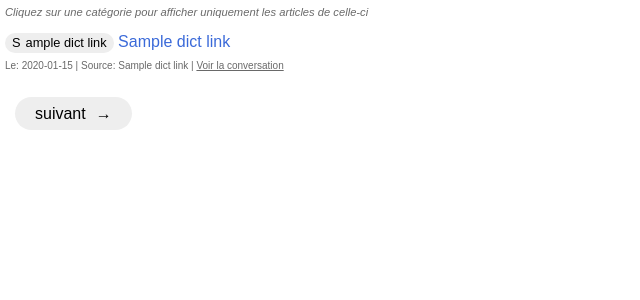
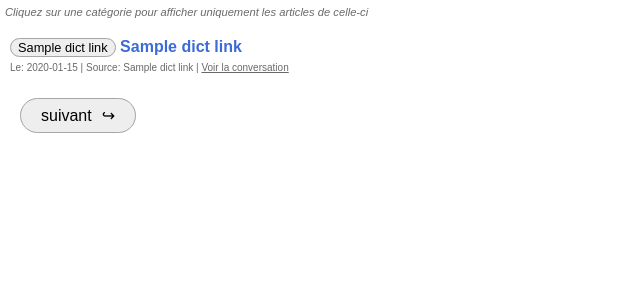
Before and after one commit to lucgiffon/discorss, a Flask app: template website/templates/feed_view.html in a window 1280 px wide. Shown: the part 76-376 px from the top of the page, without its empty margins (0-640 px from the left). Run offline with Flask 2, Linux system fonts and the light colour scheme; the template is opened without the code that fills it: most values are stand-ins (such as "Sample title", 1, 10 or a date in 2020).

Commit message:
bordure boutons + titres en gras + small fixes

```diff
--- a/website/static/style.css
+++ b/website/static/style.css
@@ -45,9 +45,9 @@ body {
 }
 
 .grid-item-title > a {
-    display: inline-block;
     text-decoration: none;
-    font-weight: 400;
+    font-weight: bold;
+    word-wrap: break-word;
 }
 
 .grid-item-title > a:link {
@@ -64,7 +64,7 @@ body {
     margin-top: 3px;
 }
 
-.content, container {
+.content, .container {
     display: grid;
     margin: 5px;
 }
@@ -74,7 +74,6 @@ body {
 }
 
 .container {
-    display: grid;
     grid-row-gap: 20px;
 }
 
@@ -83,7 +82,7 @@ a:hover {
 }
 
 .navigation {
-    text-align: right;
+    text-align: center;
     margin: 10px;
 }
 
@@ -93,6 +92,9 @@ a:hover {
     background-color: var(--light-bg-color);
     text-decoration: none;
     color: inherit;
+    border: solid;
+    border-color: #a6a6a6;
+    border-width: 1px;
 }
 
 .navigation > a:hover {
@@ -101,12 +103,12 @@ a:hover {
 }
 
 .navigation > a#prev::before {
-    content: "←";
+    content: "↩";
     margin-right: 10px;
 }
 
 .navigation > a#next::after {
-    content: "→";
+    content: "↪";
     margin-left: 10px;
 }
 
@@ -118,7 +120,8 @@ a:hover {
 
 .flair, a.flair:link, a.flair:visited  {
     border: solid;
-    border-width: 0;
+    border-color: #a6a6a6;
+    border-width: 1px;
     color: inherit;
     background-color: var(--light-bg-color);
     font-weight:100;
@@ -126,10 +129,6 @@ a:hover {
     padding: 1px 7px;
     font-size: 0.8em;
     margin-bottom: 3px;
-}
-
-.flair:first-letter {
-    padding-right: 5px;
 }
 
 @media (prefers-color-scheme: dark) {
```
